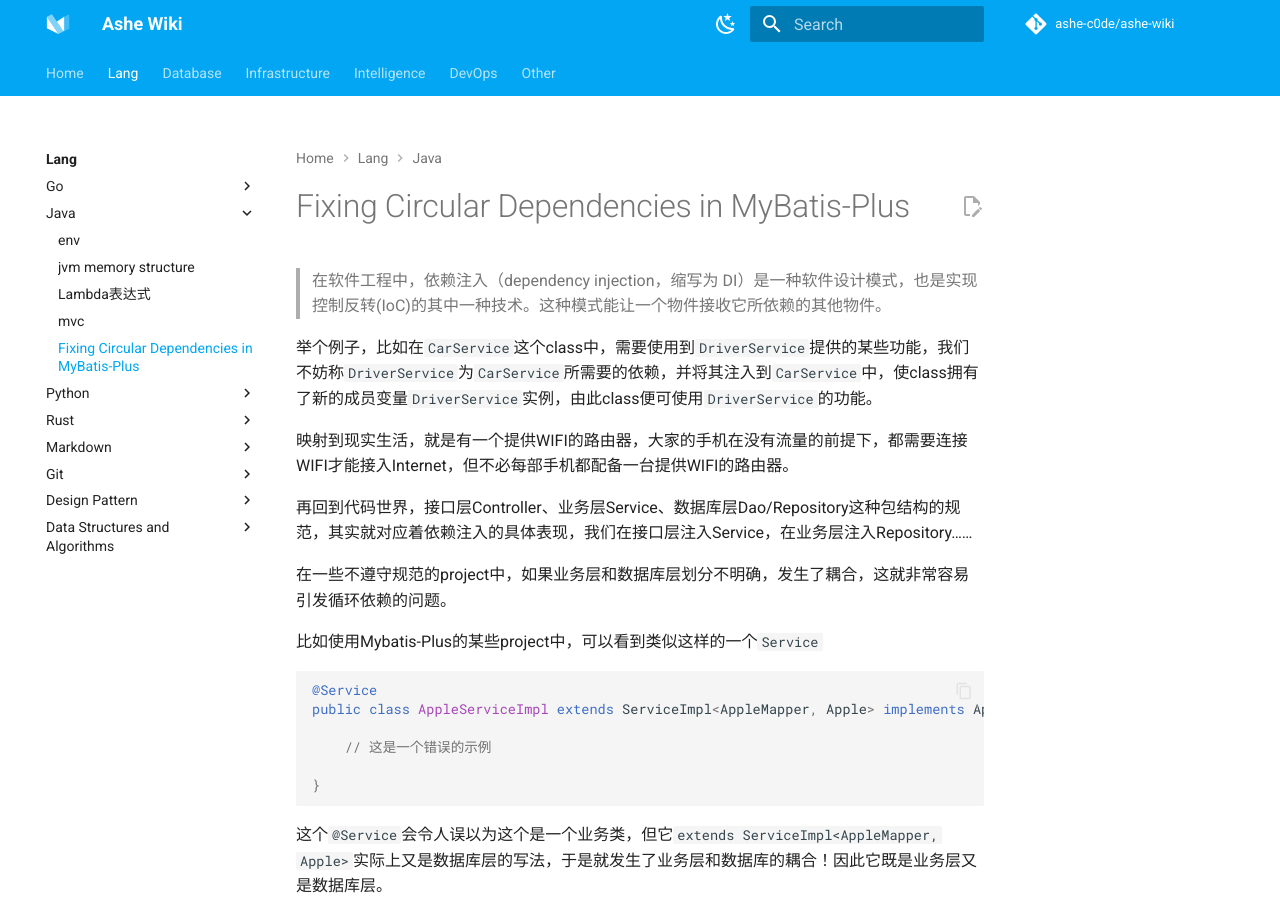
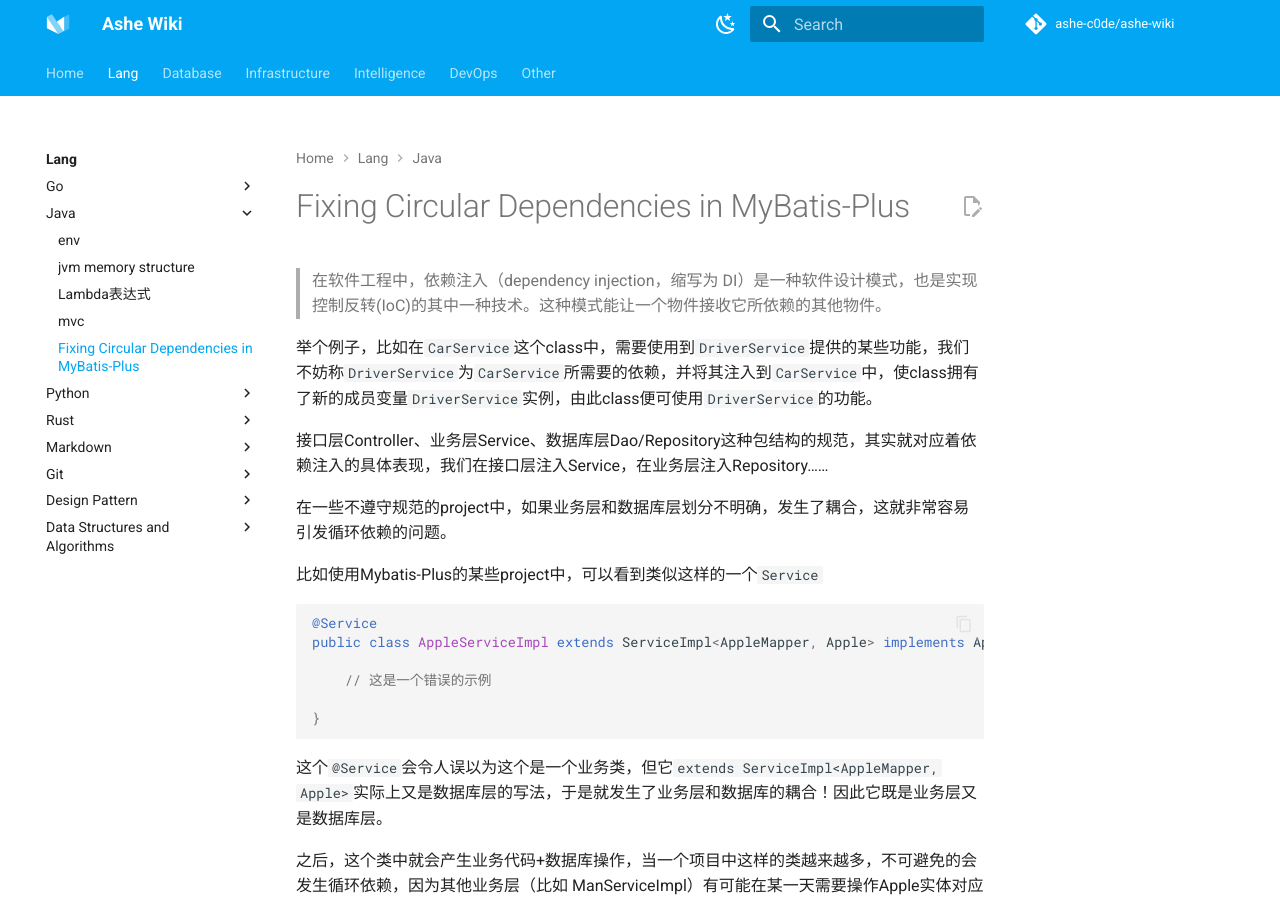
Before and after one commit to ashe-c0de/ashe-wiki, an MkDocs documentation site: the page built from docs/lang/java/di.md, in a window 1280 px wide and 900 px high. Built offline with MkDocs 1.6.1 and Material for MkDocs 9.7.7, drawn with Linux system fonts in a browser that asks for light colours; comment, search, counter and statistics services are not loaded.

Commit message:
Update di.md

```diff
--- a/docs/lang/java/di.md
+++ b/docs/lang/java/di.md
@@ -2,9 +2,7 @@
 
 举个例子，比如在`CarService`这个class中，需要使用到`DriverService`提供的某些功能，我们不妨称`DriverService`为`CarService`所需要的依赖，并将其注入到`CarService`中，使class拥有了新的成员变量`DriverService`实例，由此class便可使用`DriverService`的功能。
 
-映射到现实生活，就是有一个提供WIFI的路由器，大家的手机在没有流量的前提下，都需要连接WIFI才能接入Internet，但不必每部手机都配备一台提供WIFI的路由器。
-
-再回到代码世界，接口层Controller、业务层Service、数据库层Dao/Repository这种包结构的规范，其实就对应着依赖注入的具体表现，我们在接口层注入Service，在业务层注入Repository……
+接口层Controller、业务层Service、数据库层Dao/Repository这种包结构的规范，其实就对应着依赖注入的具体表现，我们在接口层注入Service，在业务层注入Repository……
 
 在一些不遵守规范的project中，如果业务层和数据库层划分不明确，发生了耦合，这就非常容易引发循环依赖的问题。
 
```
